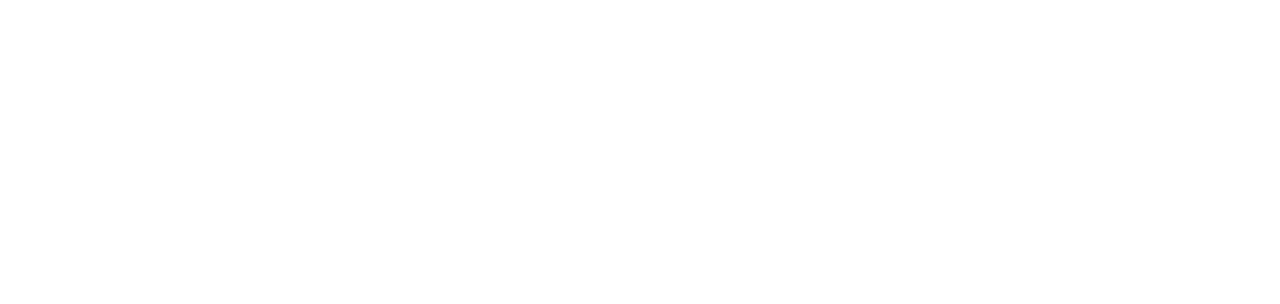
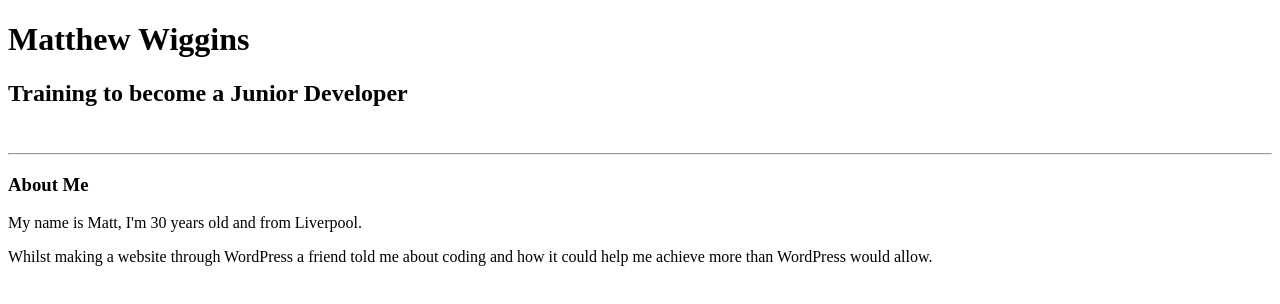
Before and after one commit to Matthewphilip/portfolio, a plain HTML site: page index.html in a window 1280 px wide. Drawn offline with Linux system fonts and the light colour scheme.

Commit message:
added basic detail to html file

```diff
--- a/index.html
+++ b/index.html
@@ -4,6 +4,12 @@
         <title> Matthew Wiggins</title>
     </head>
     <body>
-
+        <h1>Matthew Wiggins</h1>
+        <h2>Training to become a Junior Developer</h2>
+        <br>
+        <hr>
+        <h3>About Me</h3>
+        <p>My name is Matt, I'm 30 years old and from Liverpool.</p>
+        <p>Whilst making a website through WordPress a friend told me about coding and how it could help me achieve more than WordPress would allow.</p>
     </body>
 </html>
```
